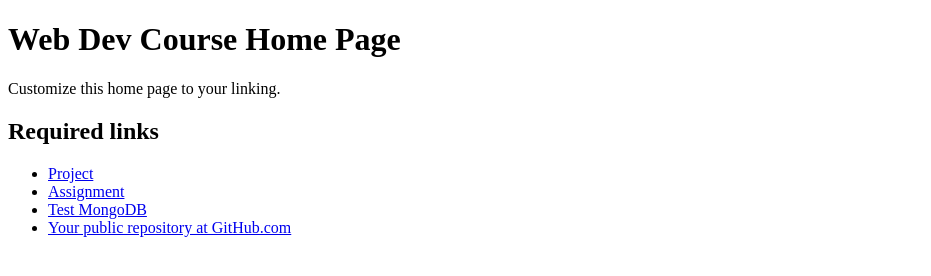
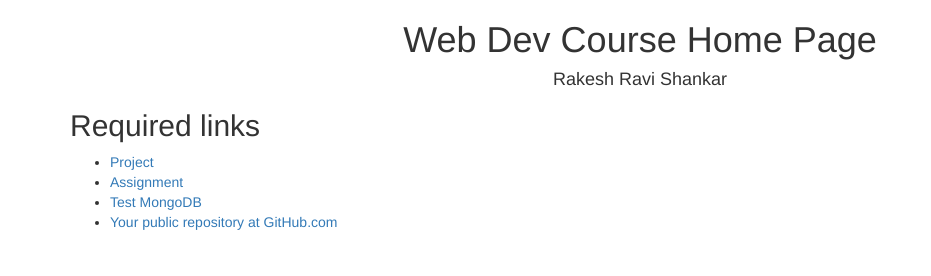
Before and after one commit to rakesh-ravi-shankar/ravishankar-rakesh-webdev, a website: page public/index.html in a window 1280 px wide. Shown: the whole page, without its empty margins (0-931 px from the left). Drawn offline with nearby package versions, Linux system fonts and the light colour scheme.

Commit message:
Added Bootstrap to index and included class exercise

```diff
--- a/public/index.html
+++ b/public/index.html
@@ -3,13 +3,12 @@
 <head>
     <meta charset="UTF-8">
     <title>Web Dev Course Home Page</title>
+    <link href="https://maxcdn.bootstrapcdn.com/bootstrap/3.3.6/css/bootstrap.min.css" rel="stylesheet"/>
 </head>
 <body>
-    <h1>Web Dev Course Home Page</h1>
-
-    <p>
-        Customize this home page to your linking.
-    </p>
+    <div class="container">
+        <h1 style="text-align: center">Web Dev Course Home Page</h1>
+        <h4 style="text-align: center">Rakesh Ravi Shankar</h4>
 
         <h2>Required links</h2>
         <ul>
@@ -23,8 +22,9 @@
                 <a href="test/index.html">Test MongoDB</a>
             </li>
             <li>
-            <a href="https://github.com/jannunzi/web-dev-template">Your public repository at GitHub.com</a>
+                <a href="https://github.com/rakeshr4/ravishankar-rakesh-webdev">Your public repository at GitHub.com</a>
             </li>
         </ul>
+    </div>
 </body>
 </html>
```
Lines whose indentation alone changed are shown as unchanged.
